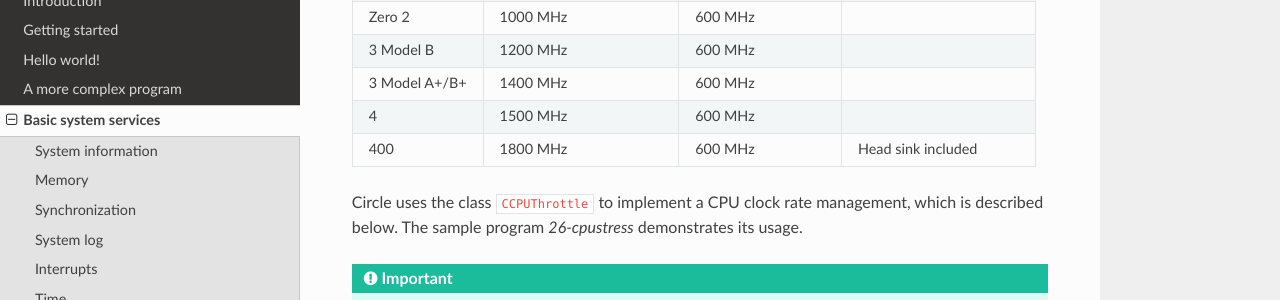
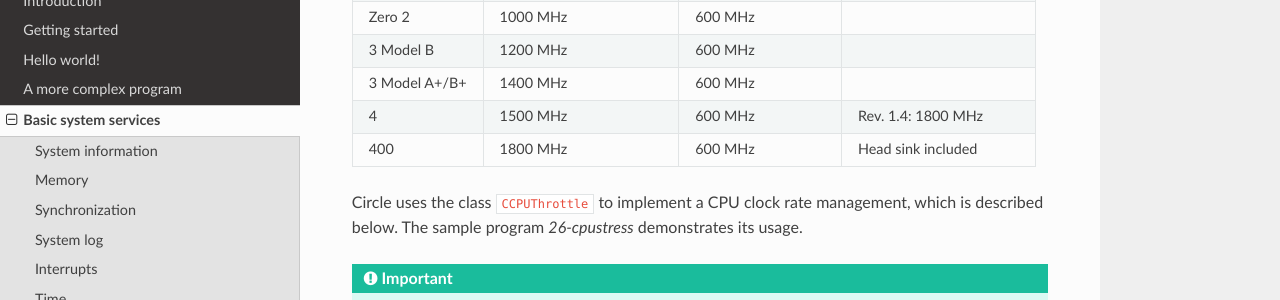
Before and after one commit to rsta2/circle-docs, a Sphinx documentation site: the page built from docs/basic-system-services/cpu-clock-rate-management.rst, in a window 1280 px wide and 900 px high, scrolled down 452 px. Shown: the part 151-451 px from the top of the window. Built offline with Sphinx 7.4.7 and the Read the Docs theme 2.0.0, drawn with Linux system fonts in a browser that asks for light colours.

Commit message:
basic-system-services/cpu-clock-rate-management: RPi 4 Rev. 1.4 allows 1800 MHz

```diff
--- a/docs/basic-system-services/cpu-clock-rate-management.rst
+++ b/docs/basic-system-services/cpu-clock-rate-management.rst
@@ -16,7 +16,7 @@ Zero		1000 MHz		700 MHz
 Zero 2		1000 MHz		600 MHz
 3 Model B	1200 MHz		600 MHz
 3 Model A+/B+	1400 MHz		600 MHz
-4		1500 MHz		600 MHz
+4		1500 MHz		600 MHz			Rev. 1.4: 1800 MHz
 400		1800 MHz		600 MHz			Head sink included
 ==============	======================	======================	======================
 
```
